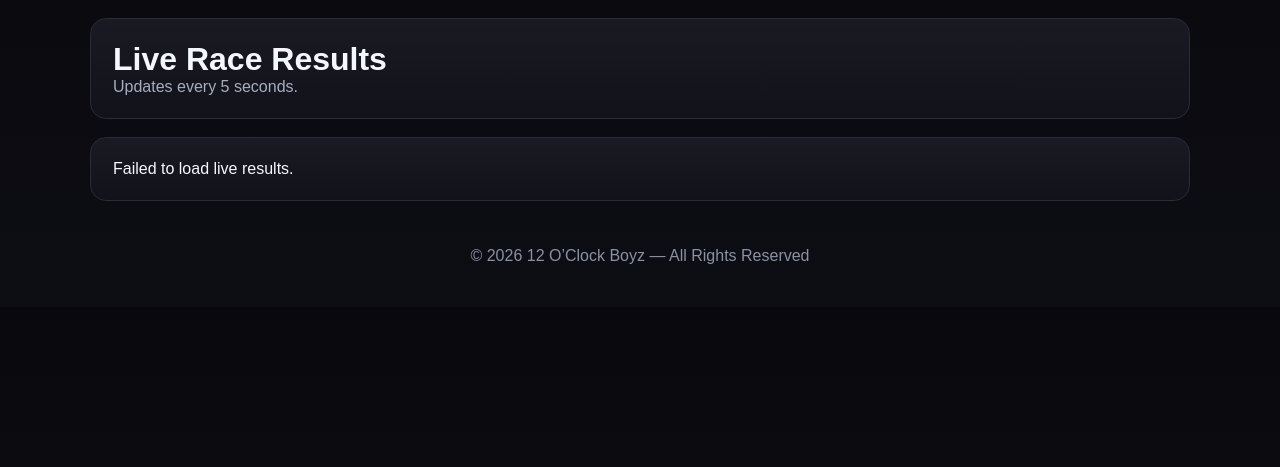
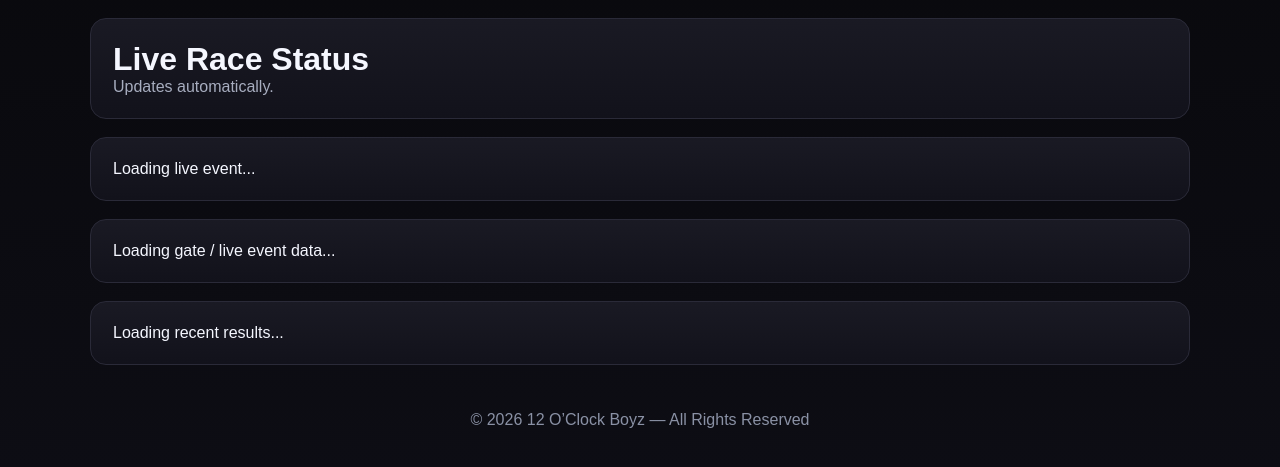
Before and after one commit to figjamfngaming-eng/12oclock-system, a Flask app: page /live in a window 1280 px wide. Shown: the part 77-544 px from the top of the page. Run offline with Flask 3, Linux system fonts and the light colour scheme; some libraries are stand-ins or nearby versions.

Commit message:
live.html

```diff
--- a/web/templates/live.html
+++ b/web/templates/live.html
@@ -1,37 +1,92 @@
 {% extends "base.html" %}
 {% block content %}
 <div class="card">
-    <h1>Live Race Results</h1>
-    <p class="subtle">Updates every 5 seconds.</p>
+    <h1>Live Race Status</h1>
+    <p class="subtle">Updates automatically.</p>
 </div>
-<div class="card" id="live-results-box"><p>Loading live results...</p></div>
+
+<div class="card" id="live-event-box">
+    <p>Loading live event...</p>
+</div>
+
+<div class="card" id="live-gates-box">
+    <p>Loading gate / live event data...</p>
+</div>
+
+<div class="card" id="live-results-box">
+    <p>Loading recent results...</p>
+</div>
+
 <script>
-async function loadLiveResultsPage() {
+async function loadLivePage() {
     try {
-        const response = await fetch("/api/live_results");
-        const data = await response.json();
-        const box = document.getElementById("live-results-box");
-        if (!data.event) {
-            box.innerHTML = "<p>No live event right now.</p>";
-            return;
+        const [dashRes, liveRes, resultsRes] = await Promise.all([
+            fetch("/api/dashboard/live"),
+            fetch("/api/live"),
+            fetch("/api/results/recent")
+        ]);
+
+        const dash = await dashRes.json();
+        const liveRows = await liveRes.json();
+        const results = await resultsRes.json();
+
+        const eventBox = document.getElementById("live-event-box");
+        const gatesBox = document.getElementById("live-gates-box");
+        const resultsBox = document.getElementById("live-results-box");
+
+        if (!dash.event) {
+            eventBox.innerHTML = "<p>No live or queued event right now.</p>";
+        } else {
+            eventBox.innerHTML = `
+                <h2>${dash.event.name}</h2>
+                <div class="pill">${dash.event.series}</div>
+                <div class="pill">${dash.event.class_name}</div>
+                <div class="pill">Track: ${dash.event.track_name}</div>
+                <div class="pill">Status: ${dash.event.status}</div>
+                <div class="pill">Queue: ${dash.event.queue_total ?? 0}</div>
+            `;
         }
-        let html = `<h2>${data.event.name}</h2><div class="pill">${data.event.series}</div><div class="pill">${data.event.class_name}</div><div class="pill">Track: ${data.event.track_name}</div>`;
-        if (!data.results.length) {
-            html += "<p style='margin-top:12px;'>No live standings yet.</p>";
-            box.innerHTML = html;
-            return;
+
+        if (!liveRows.length) {
+            gatesBox.innerHTML = "<p>No live gate or event order data yet.</p>";
+        } else {
+            let html = `<h2>Live Event Feed</h2><table><thead><tr><th>Event</th><th>Series</th><th>Class</th><th>Rider</th><th>Gate</th><th>Status</th></tr></thead><tbody>`;
+            for (const row of liveRows) {
+                html += `<tr>
+                    <td>${row.name ?? ""}</td>
+                    <td>${row.series ?? ""}</td>
+                    <td>${row.class_name ?? ""}</td>
+                    <td>${row.mxb_name ?? ""}</td>
+                    <td>${row.gate_order ?? ""}</td>
+                    <td>${row.status ?? ""}</td>
+                </tr>`;
+            }
+            html += "</tbody></table>";
+            gatesBox.innerHTML = html;
         }
-        html += `<table><thead><tr><th>Pos</th><th>Rider</th><th>Laps</th><th>Best Lap</th><th>Gap</th><th>Status</th></tr></thead><tbody>`;
-        for (const row of data.results) {
-            html += `<tr><td>${row.position ?? ""}</td><td>${row.rider_name ?? ""}</td><td>${row.laps ?? 0}</td><td>${row.best_lap ?? ""}</td><td>${row.gap ?? ""}</td><td>${row.status ?? ""}</td></tr>`;
+
+        if (!results.length) {
+            resultsBox.innerHTML = "<p>No recent results yet.</p>";
+        } else {
+            let html = `<h2>Recent Results</h2><table><thead><tr><th>Event</th><th>Rider</th><th>Pos</th><th>Points</th></tr></thead><tbody>`;
+            for (const row of results.slice(0, 20)) {
+                html += `<tr>
+                    <td>${row.series} ${row.class_name} - ${row.track_name}</td>
+                    <td>${row.mxb_name}</td>
+                    <td>${row.position ?? ""}</td>
+                    <td>${row.points ?? 0}</td>
+                </tr>`;
+            }
+            html += "</tbody></table>`;
+            resultsBox.innerHTML = html;
         }
-        html += "</tbody></table>";
-        box.innerHTML = html;
     } catch (err) {
-        document.getElementById("live-results-box").innerHTML = "<p>Failed to load live results.</p>";
+        document.getElementById("live-event-box").innerHTML = "<p>Failed to load live data.</p>";
+        document.getElementById("live-gates-box").innerHTML = "<p>Failed to load live event feed.</p>";
+        document.getElementById("live-results-box").innerHTML = "<p>Failed to load recent results.</p>";
     }
 }
-loadLiveResultsPage();
-setInterval(loadLiveResultsPage, 5000);
+loadLivePage();
+setInterval(loadLivePage, 5000);
 </script>
 {% endblock %}
```
